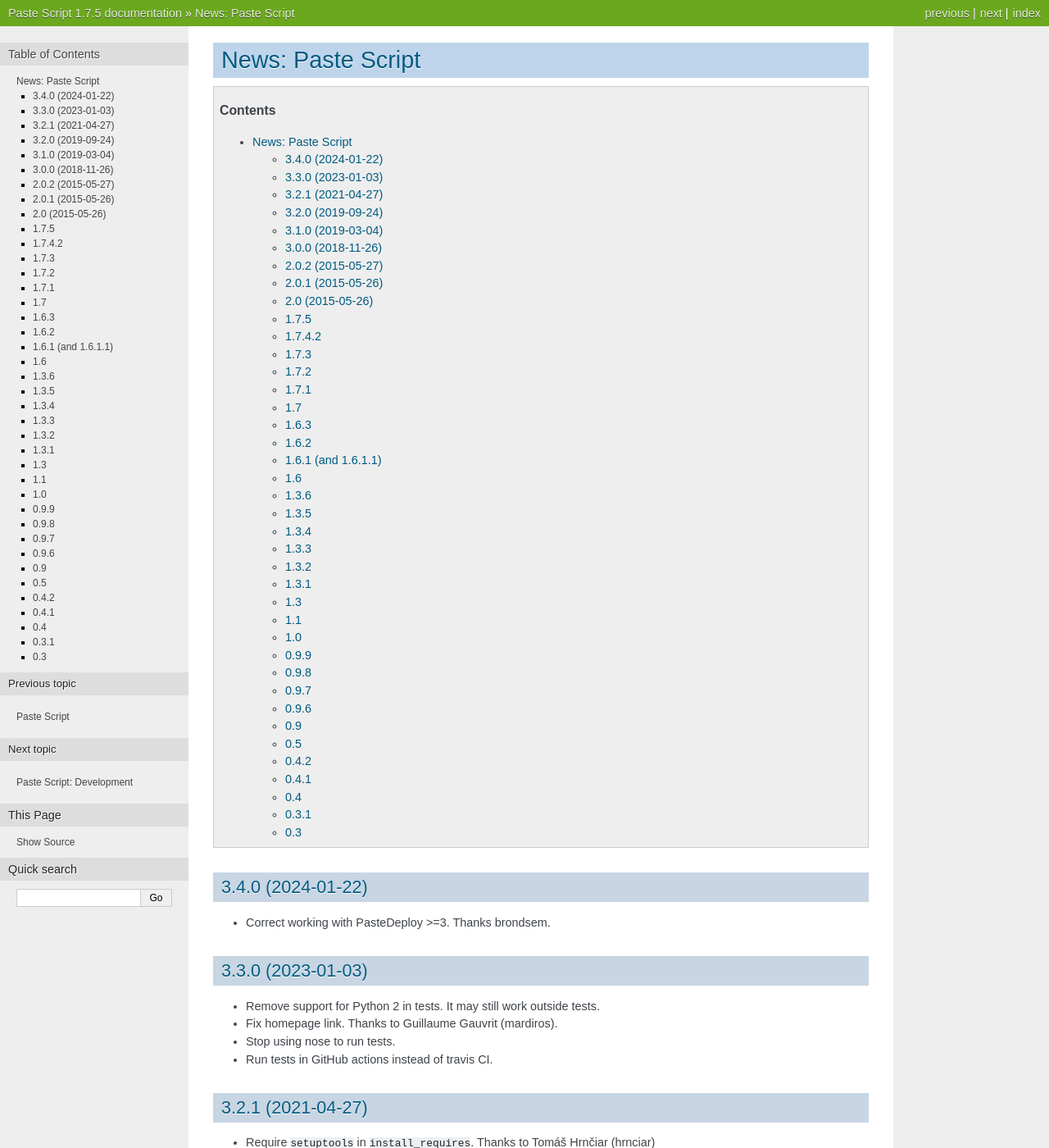
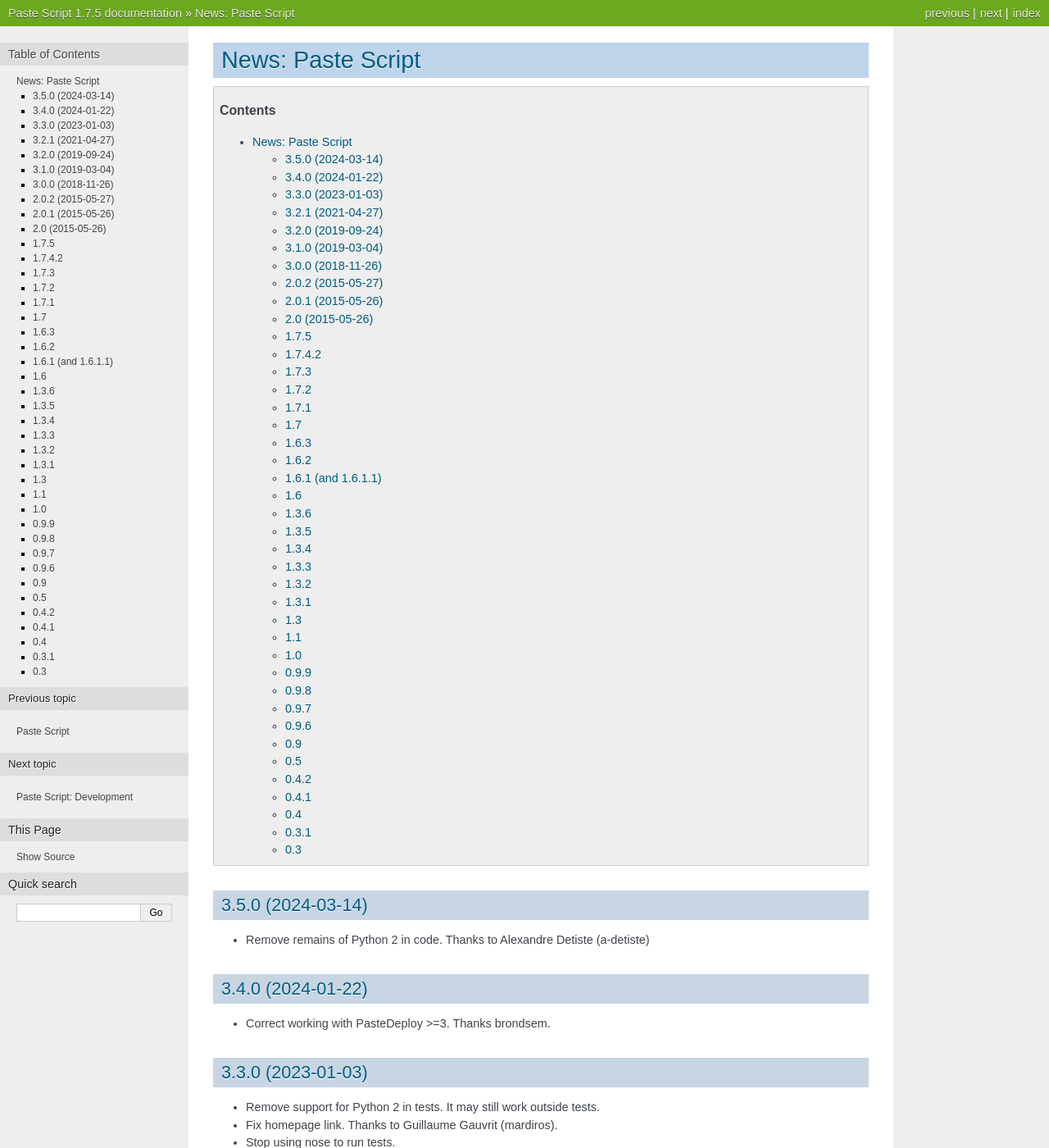
Before and after one commit to pasteorg/pastescript, a Sphinx documentation site: the page built from docs/news.txt, in a window 1280 px wide and 1400 px high. Shown: the whole window at 82% size. Built offline with Sphinx 7.4.7, drawn with Linux system fonts in a browser that asks for light colours.

Commit message:
Prepare 3.5.0 release

```diff
--- a/docs/news.txt
+++ b/docs/news.txt
@@ -2,6 +2,11 @@
 ==================
 
 .. contents::
+
+3.5.0 (2024-03-14)
+------------------
+
+* Remove remains of Python 2 in code. Thanks to Alexandre Detiste (a-detiste)
 
 3.4.0 (2024-01-22)
 ------------------
--- a/setup.py
+++ b/setup.py
@@ -16,7 +16,7 @@
 import os
 import re
 
-version = '3.4.0'
+version = '3.5.0'
 
 news = os.path.join(os.path.dirname(__file__), 'docs', 'news.txt')
 found_news = ''
```
